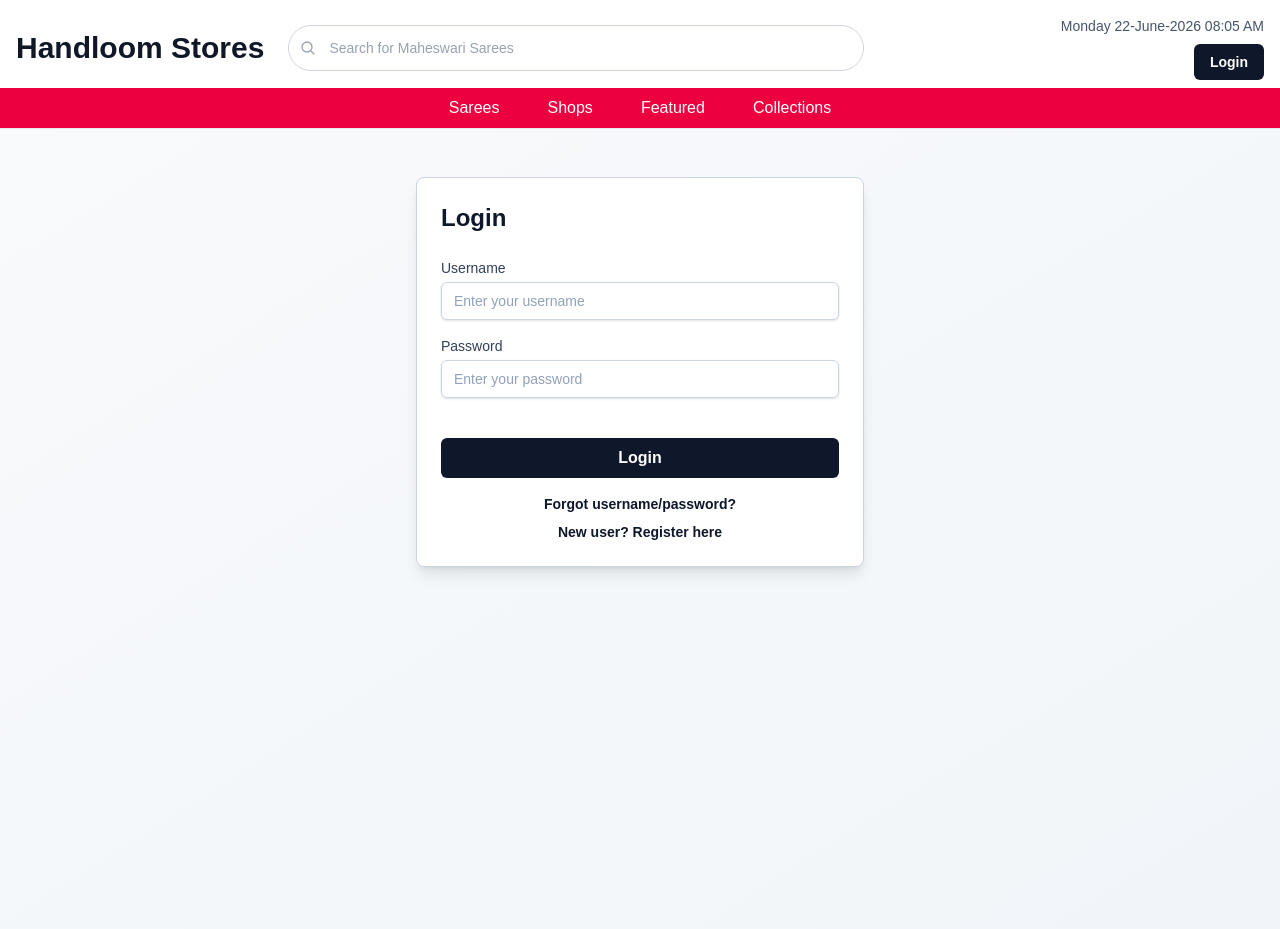
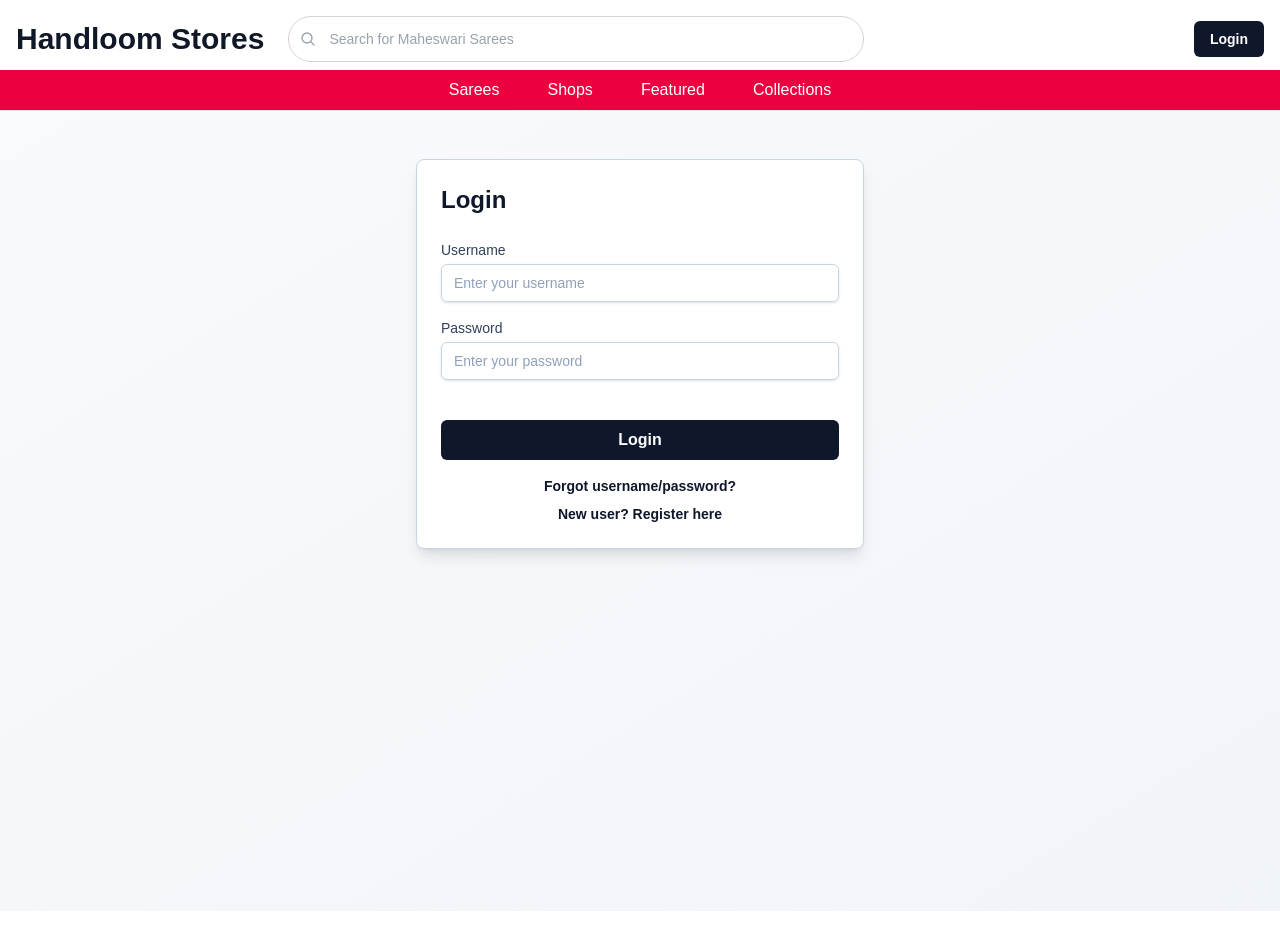
Before and after one commit to giridharsurya/handloombazaar_ui, a Next.js app: page /auth/login in a window 1280 px wide. Built offline with nearby package versions, Linux system fonts and the light colour scheme; no server answers.

Commit message:
feat: refactor Header component to remove current time display and optimize product timestamp formatting

```diff
--- a/components/Header/Header.tsx
+++ b/components/Header/Header.tsx
@@ -8,23 +8,6 @@ import SearchBar from "@/components/SearchBar/SearchBar";
 import { LoginButton } from "@/components/Login/LoginButton";
 import api from "@/lib/api";
 
-function formatCurrentTime() {
-  const now = new Date();
-
-  const weekday = now.toLocaleDateString("en-US", { weekday: "long" });
-  const day = String(now.getDate()).padStart(2, "0");
-  const month = now.toLocaleDateString("en-US", { month: "long" });
-  const year = now.getFullYear();
-
-  const time = now.toLocaleTimeString("en-US", {
-    hour: "2-digit",
-    minute: "2-digit",
-    hour12: true,
-  });
-
-  return `${weekday} ${day}-${month}-${year} ${time}`;
-}
-
 function formatProductTimestamp(value: string | null | undefined) {
   if (!value) return "No recent product";
 
@@ -33,14 +16,15 @@ function formatProductTimestamp(value: string | null | undefined) {
     return "No recent product";
   }
 
-  return date.toLocaleString("en-US", {
+  return new Intl.DateTimeFormat("en-US", {
+    timeZone: "Asia/Kolkata",
     month: "short",
     day: "numeric",
     year: "numeric",
     hour: "2-digit",
     minute: "2-digit",
     hour12: true,
-  });
+  }).format(date);
 }
 
 export default function Header() {
@@ -48,11 +32,10 @@ export default function Header() {
   const pathname = usePathname();
   const searchParams = useSearchParams();
   const headerRef = useRef<HTMLDivElement | null>(null);
-  const [currentTime, setCurrentTime] = useState(() => formatCurrentTime());
   const [latestProductTimestamp, setLatestProductTimestamp] = useState<string | null>(null);
   const searchValue = searchParams.get("search") ?? "";
   const isHomePage = pathname === "/";
-  const headerTimestamp = isHomePage ? `Latest product: ${formatProductTimestamp(latestProductTimestamp)}` : currentTime;
+  const headerTimestamp = isHomePage ? `Latest product: ${formatProductTimestamp(latestProductTimestamp)}` : null;
 
   useEffect(() => {
     if (!headerRef.current) {
@@ -79,11 +62,7 @@ export default function Header() {
 
   useEffect(() => {
     if (!isHomePage) {
-      const interval = window.setInterval(() => {
-        setCurrentTime(formatCurrentTime());
-      }, 60000);
-
-      return () => window.clearInterval(interval);
+      return;
     }
 
     let mounted = true;
@@ -134,9 +113,11 @@ export default function Header() {
             </div>
           </div>
           <div className="flex flex-col items-end gap-2 flex-shrink-0">
-            <p className="text-sm text-slate-600 dark:text-slate-300">
-              {headerTimestamp}
-            </p>
+            {headerTimestamp ? (
+              <p className="text-sm text-slate-600 dark:text-slate-300">
+                {headerTimestamp}
+              </p>
+            ) : null}
             <LoginButton />
           </div>
         </div>
```
